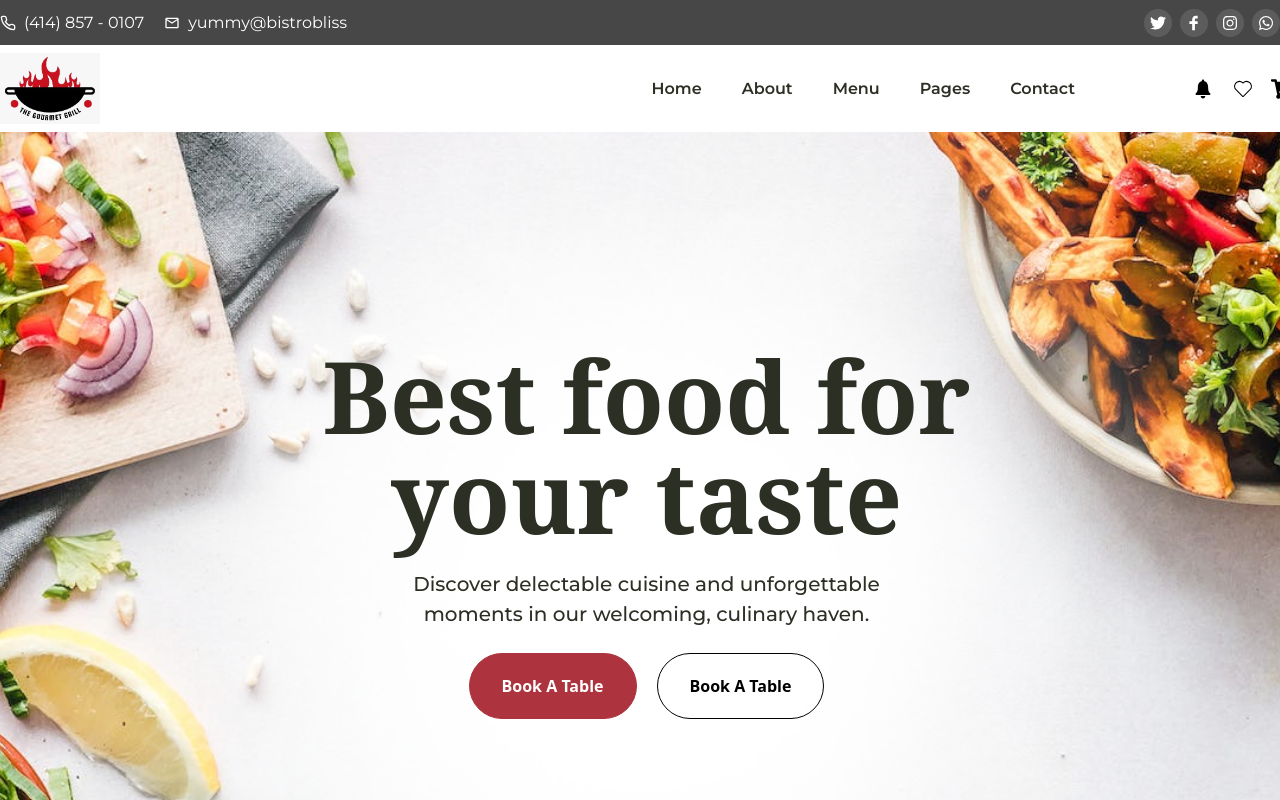
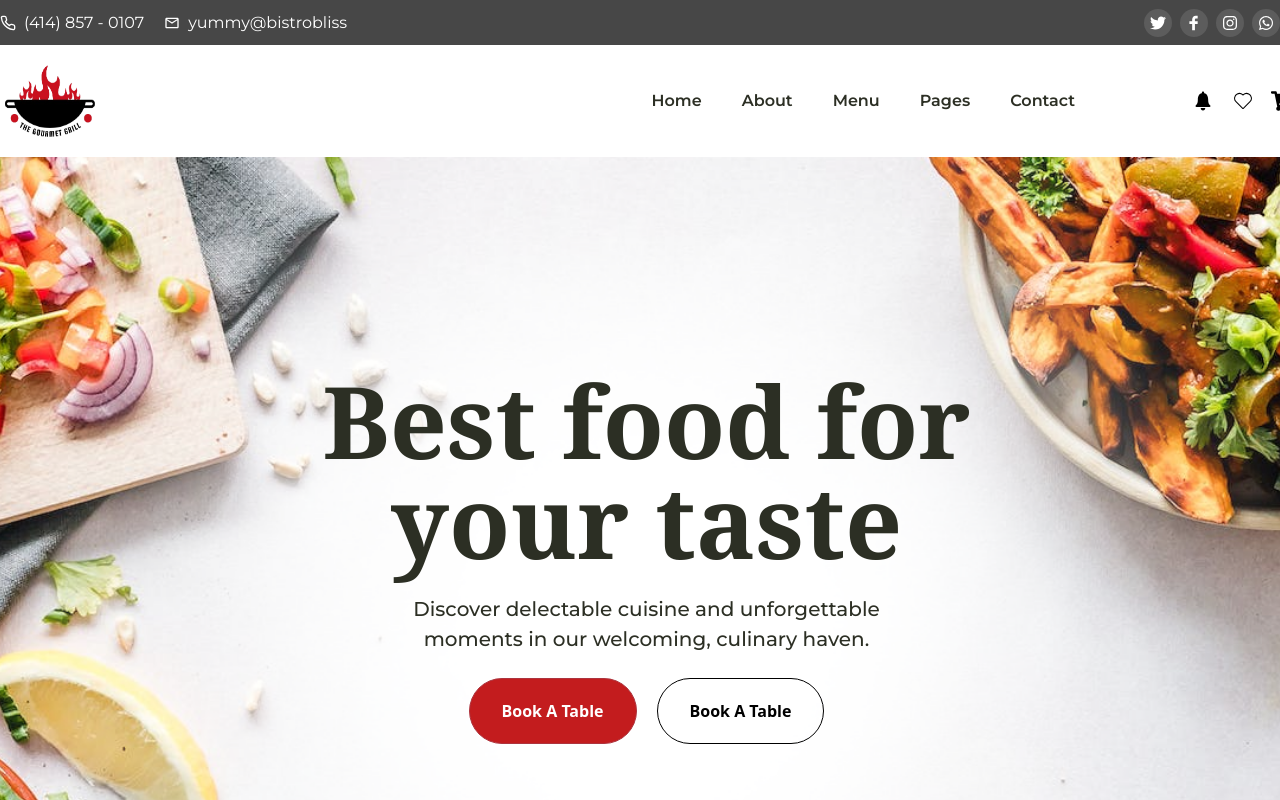
Before and after one commit to naim3450/Restaurant, a React (Vite) app: page / in a window 1280 px wide. Shown: the top 800 px of the page. Built offline with nearby package versions, Linux system fonts and the light colour scheme.

Commit message:
restaurant

```diff
--- a/src/App.jsx
+++ b/src/App.jsx
@@ -1,10 +1,28 @@
 import React from 'react'
 import Home from './Layout/Home'
+import {
+  createBrowserRouter,
+  RouterProvider,
+  createRoutesFromElements,
+  Route,
+} from "react-router-dom";
+import Routlayout from './Component/Routlayout';
 
 function App() {
+
+  const router = createBrowserRouter(
+    createRoutesFromElements(
+      <Route>
+        <Route path='/' element={<Routlayout />}>
+          <Route path='/' element={<Home />} />
+        </Route>
+      </Route>
+    )
+  );
+
   return (
     <div>
-      <Home />
+      <RouterProvider router={router} />
     </div>
   )
 }
--- a/src/Component/Banner.jsx
+++ b/src/Component/Banner.jsx
@@ -16,7 +16,7 @@ const Banner = () => {
                     <p className='text-[20px] text-prh2 w-[530px] text-center font-montserrat font-medium'>Discover delectable cuisine and unforgettable moments in our welcoming, culinary haven.</p>
 
                     <div className="flex gap-5">
-                        <Button text={"Book A Table"} className={`bg-btn border-btn text-white`} />
+                        <Button text={"Book A Table"} className={`bg-[#C31C1E] border-btn text-white`} />
                         <Button text={"Book A Table"} className={` text-black border-black`} />
                     </div>
                 </div>
--- a/src/Component/Navber.jsx
+++ b/src/Component/Navber.jsx
@@ -2,7 +2,7 @@ import React from 'react'
 import Container from './Container'
 import logo from "../assets/logo.png"
 import logo3 from "../assets/logo3.png"
-import logo4 from "../assets/logo4.jpg"
+import logo6 from "../assets/logo6.png"
 import List from './List'
 import { FaCartPlus } from "react-icons/fa";
 import { IoIosNotifications } from "react-icons/io";
@@ -35,9 +35,9 @@ const Navber = () => {
     ]
 
     return (
-        <div className='py-2'>
+        <div className='py-4'>
             <Container className={"flex items-center justify-between"}>
-                <img src={logo4} alt="" className='w-[100px]' />
+                <img src={logo6} alt="" className='w-[100px] h-[80px]' />
 
                 <div className="flex items-center">
 
--- /dev/null
+++ b/src/Component/Routlayout.jsx
@@ -0,0 +1,16 @@
+import React from 'react'
+import Navber from './Navber'
+import { Outlet } from 'react-router-dom'
+import SubNav from './SubNav'
+
+const Routlayout = () => {
+    return (
+        <div>
+            <SubNav />
+            <Navber />
+            <Outlet />
+        </div>
+    )
+}
+
+export default Routlayout
--- a/src/Layout/Home.jsx
+++ b/src/Layout/Home.jsx
@@ -1,16 +1,13 @@
 import React from 'react'
-import SubNav from '../Component/SubNav'
-import Navber from '../Component/Navber'
 import Banner from '../Component/Banner'
 import Special_Dis from '../Component/Special_Dis'
 
 const Home = () => {
     return (
         <div>
-            <SubNav />
-            <Navber />
             <Banner />
             <Special_Dis />
+
         </div>
     )
 }
```
Also changed, not shown: src/assets/logo6.png (added).
